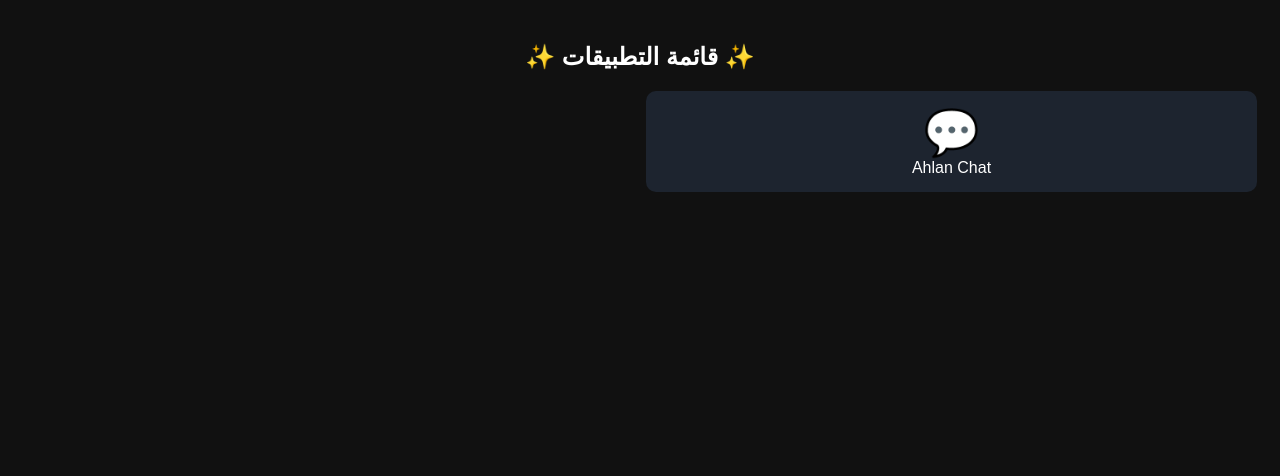
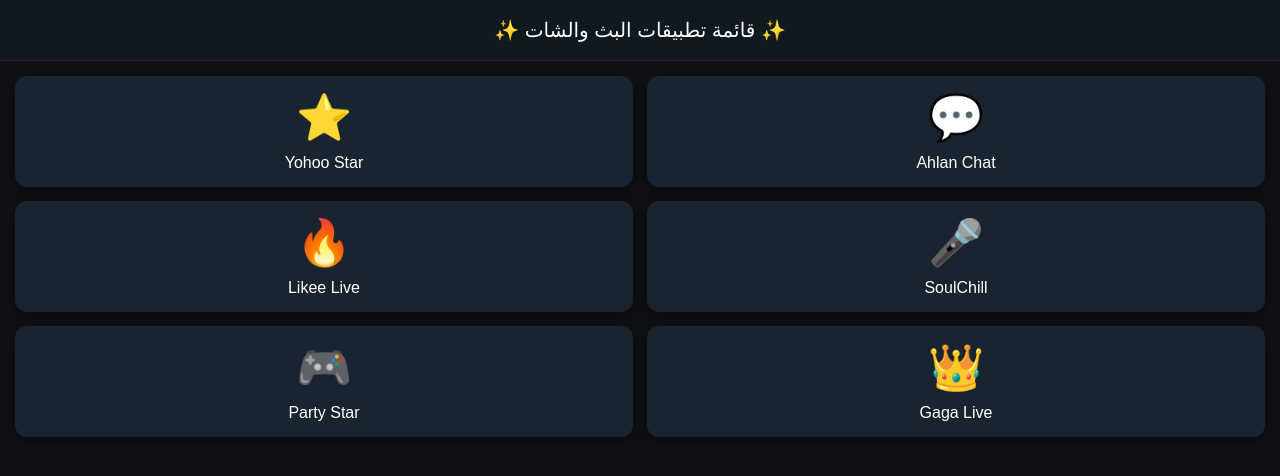
Before and after one commit to sosoxd3/f90gimme, a plain HTML site: page index.html in a window 1280 px wide. Drawn offline with Linux system fonts and the light colour scheme.

Commit message:
Add files via upload

```diff
--- a/index.html
+++ b/index.html
@@ -3,19 +3,90 @@
 <head>
   <meta charset="UTF-8">
   <meta name="viewport" content="width=device-width, initial-scale=1.0">
-  <title>موقعي</title>
+  <title>قائمة التطبيقات</title>
+
+  <style>
+    body {
+      background:#0f1115;
+      color:#ffffff;
+      font-family:Arial, sans-serif;
+      margin:0;
+      padding:0;
+      direction:rtl;
+    }
+
+    header {
+      text-align:center;
+      padding:18px;
+      font-size:20px;
+      background:#101820;
+      border-bottom:1px solid #222;
+    }
+
+    .grid {
+      display:grid;
+      grid-template-columns: repeat(2, 1fr);
+      gap:14px;
+      padding:15px;
+    }
+
+    .card {
+      background:#1a2330;
+      border-radius:12px;
+      padding:15px;
+      text-align:center;
+      box-shadow:0 4px 12px rgba(0,0,0,0.4);
+      transition:0.2s;
+    }
+
+    .card:hover {
+      transform:scale(1.05);
+    }
+
+    .icon {
+      font-size:45px;
+      margin-bottom:10px;
+    }
+  </style>
+
 </head>
-<body style="background:#111; color:white; font-family:sans-serif; padding:15px; direction:rtl;">
+<body>
 
-<h2 style="text-align:center;">✨ قائمة التطبيقات ✨</h2>
+<header>✨ قائمة تطبيقات البث والشات ✨</header>
 
-<div style="display:grid; grid-template-columns:repeat(2,1fr); gap:12px; margin-top:20px;">
+<div class="grid">
 
-  <div style="background:#1d242f; padding:15px; border-radius:10px; text-align:center;">
-    <div style="font-size:45px;">💬</div>
+  <div class="card">
+    <div class="icon">💬</div>
     <div>Ahlan Chat</div>
+  </div>
+
+  <div class="card">
+    <div class="icon">⭐</div>
+    <div>Yohoo Star</div>
+  </div>
+
+  <div class="card">
+    <div class="icon">🎤</div>
+    <div>SoulChill</div>
+  </div>
+
+  <div class="card">
+    <div class="icon">🔥</div>
+    <div>Likee Live</div>
+  </div>
+
+  <div class="card">
+    <div class="icon">👑</div>
+    <div>Gaga Live</div>
+  </div>
+
+  <div class="card">
+    <div class="icon">🎮</div>
+    <div>Party Star</div>
   </div>
 
 </div>
 
 </body>
+</html>
```
